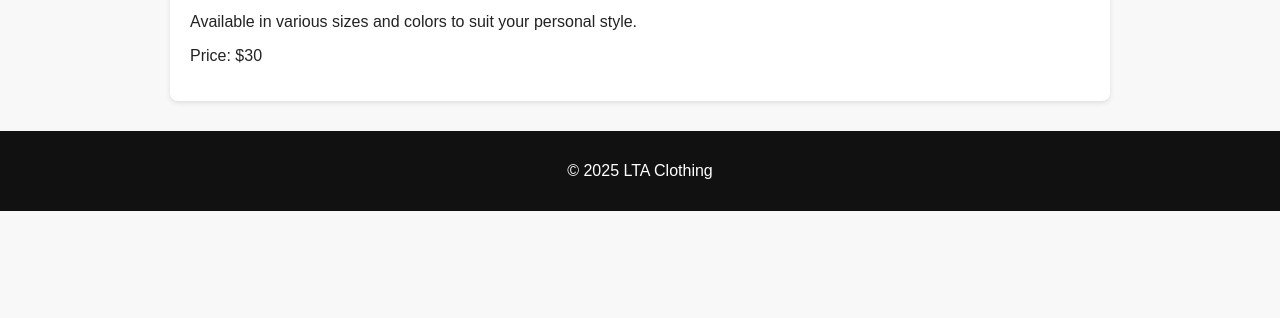
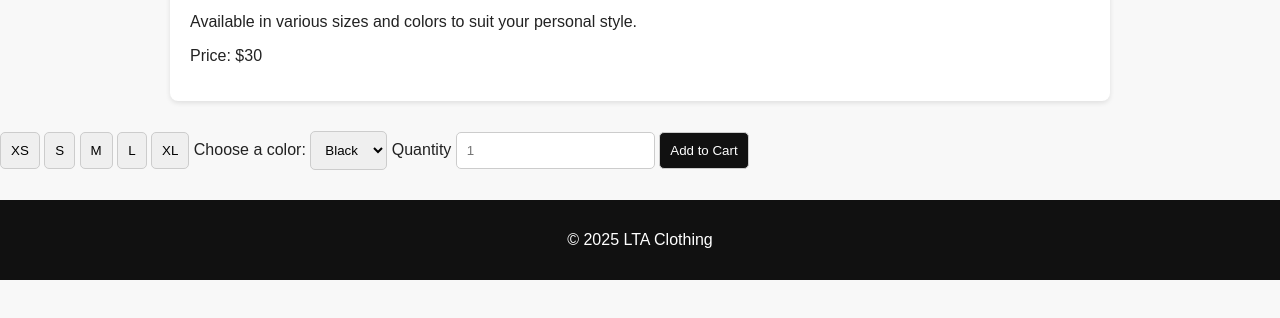
Before and after one commit to Lathan157/SOFE-2800U, a plain HTML site: page FinalProject/T-Shirt.html in a window 1280 px wide. Shown: the part 248-566 px from the top of the page. Drawn offline with Linux system fonts and the light colour scheme.

Commit message:
Enhance T-Shirt page with size and color options
Added size selection and color options for T-Shirt.

```diff
--- a/FinalProject/T-Shirt.html
+++ b/FinalProject/T-Shirt.html
@@ -24,7 +24,24 @@
         <p>Available in various sizes and colors to suit your personal style.</p>
         <p>Price: $30</p>
     </section>
+    <div>
+        <input type="submit" id="btn" value="XS">
+        <input type="submit" id="btn" value="S">
+        <input type="submit" id="btn" value="M">
+        <input type="submit" id="btn" value="L">
+        <input type="submit" id="btn" value="XL">
+<label for="tshirt-color">Choose a color:</label>
+  <select id="tshirt-color" name="tshirt-color">
+    <option value="black">Black</option>
+    <option value="white">White</option>
+    <option value="red">Red</option>
+    <option value="blue">Blue</option>
+  </select>
+  <label for='Quantity'>Quantity</label>
+                <input type="text"  id="Quantity" name='Quantity' placeholder='1'>
+                <button type="submit">Add to Cart</button>
 
+    </div>
     <footer>
         <p>© 2025 LTA Clothing</p>
     </footer>
```
